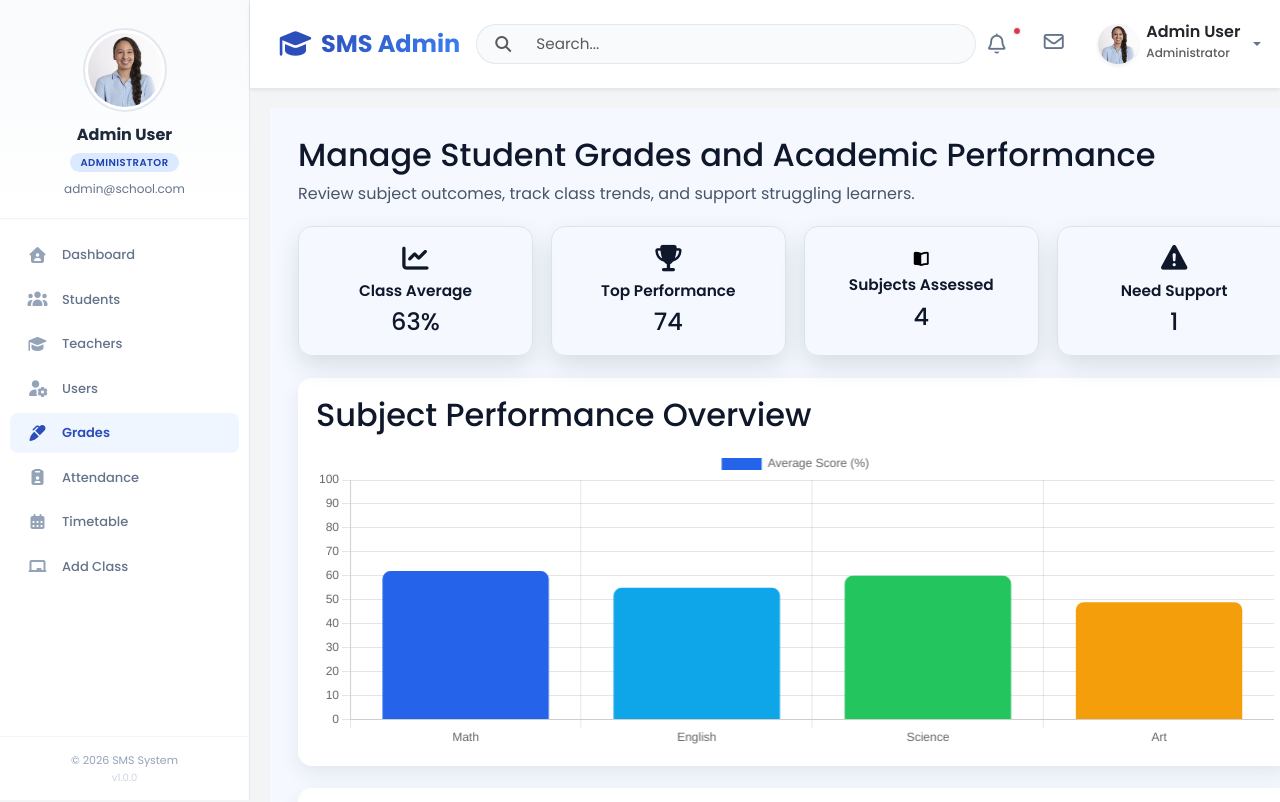
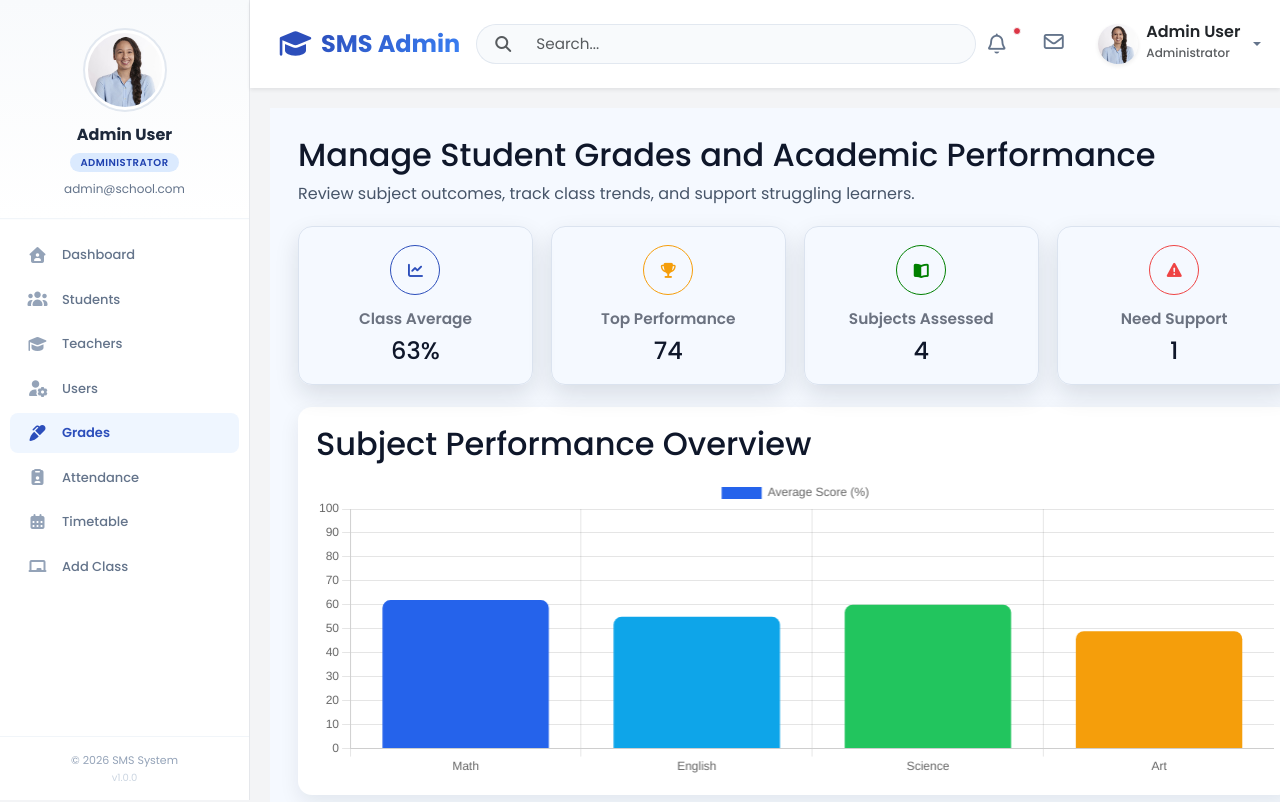
Before and after one commit to Chemistry2i/Peculiar-School-Management-System, a React (Vite) app in the folder frontend/: page /admin/grades in a window 1280 px wide. Shown: the top 802 px of the page. Built offline with nearby package versions, Linux system fonts and the light colour scheme.

Commit message:
made changes on the cards of the grade component

```diff
--- a/frontend/src/dashboards/admin/Grades.css
+++ b/frontend/src/dashboards/admin/Grades.css
@@ -49,11 +49,13 @@
   margin: 0;
   font-size: 0.96rem;
   font-weight: 600;
+  color: #6b7280;
 }
 
 .grades-card h2 {
   margin: 8px 0 0;
   font-size: 1.5rem;
+  color: #0f172a;
 }
 
 .grades-icon {
--- a/frontend/src/dashboards/admin/Grades.jsx
+++ b/frontend/src/dashboards/admin/Grades.jsx
@@ -169,7 +169,7 @@ const Grades = () => {
             <h3>Class Average</h3>
             <h2>{`${classAverage}%`}</h2>
           </div>
-          <i className="fa-solid fa-chart-line grades-icon" aria-hidden="true"></i>
+          <i className="fa-solid fa-chart-line grades-icon" style={{border:"1px solid #2c4ebb", borderRadius:"50%",width:"50px", height: "50px", fontSize:"15px", display:"grid", placeItems:"center", color:"#2c4ebb",marginBottom:"5px"}} aria-hidden="true"></i>
         </div>
 
         <div className="grades-card top-performance">
@@ -177,7 +177,7 @@ const Grades = () => {
             <h3>Top Performance</h3>
             <h2>{topPerformance}</h2>
           </div>
-          <i className="fa-solid fa-trophy grades-icon" aria-hidden="true"></i>
+          <i className="fa-solid fa-trophy grades-icon" style={{border:"1px solid #f59e0b", borderRadius:"50%",width:"50px", height: "50px", fontSize:"15px", display:"grid", placeItems:"center", color:"#f59e0b",marginBottom:"5px"}} aria-hidden="true"></i>
         </div>
 
         <div className="grades-card subjects-assessed">
@@ -185,7 +185,7 @@ const Grades = () => {
             <h3>Subjects Assessed</h3>
             <h2>{subjectsAssessed}</h2>
           </div>
-          <i className="fa-solid fa-book-open grades-icon" aria-hidden="true"></i>
+          <i className="fa-solid fa-book-open grades-icon" style={{border:"1px solid green", borderRadius:"50%",width:"50px", height: "50px", fontSize:"15px", display:"grid", placeItems:"center", color:"green",marginBottom:"5px"}} aria-hidden="true"></i>
         </div>
 
         <div className="grades-card need-support">
@@ -193,7 +193,7 @@ const Grades = () => {
             <h3>Need Support</h3>
             <h2>{needSupportCount}</h2>
           </div>
-          <i className="fa-solid fa-triangle-exclamation grades-icon" aria-hidden="true"></i>
+          <i className="fa-solid fa-triangle-exclamation grades-icon" style={{border:"1px solid #ef4444", borderRadius:"50%",width:"50px", height: "50px", fontSize:"15px", display:"grid", placeItems:"center", color:"#ef4444",marginBottom:"5px"}} aria-hidden="true"></i>
         </div>
       </div>
 
```
